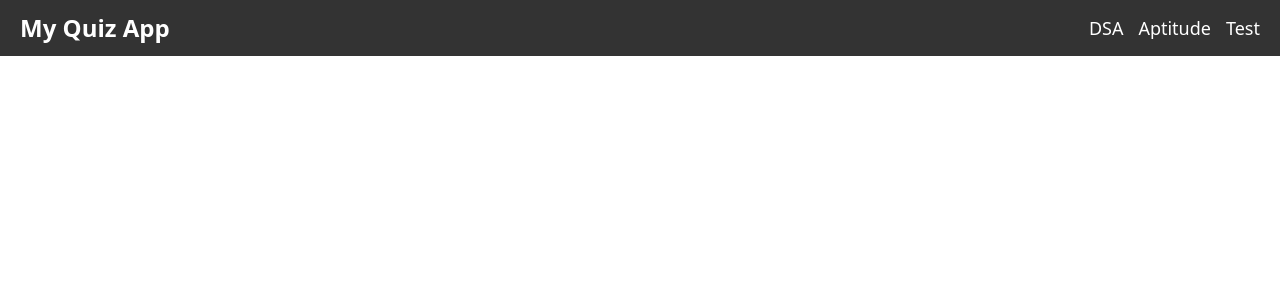
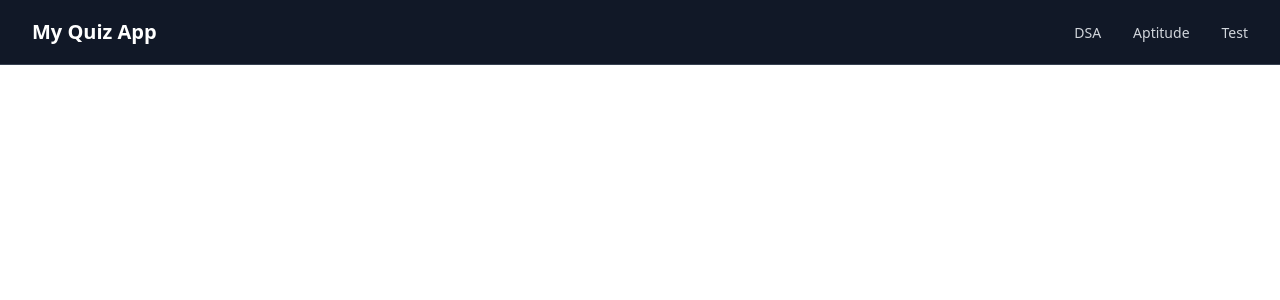
Before and after one commit to ArshBakshi/coding-platform, a React (Create React App) app: page / in a window 1280 px wide. Shown: the top 300 px of the page. Built offline with nearby package versions, Linux system fonts and the light colour scheme.

Commit message:
css changed

```diff
--- a/src/pages/Header.jsx
+++ b/src/pages/Header.jsx
@@ -1,21 +1,29 @@
-// Header.js
 import React from "react";
 import { NavLink } from "react-router-dom";
 
 const Header = () => {
   return (
-    <header className="navbar">
+    <header className="bg-gray-900 border-b border-gray-700">
+      <div className="max-w-7xl mx-auto px-4 sm:px-6 lg:px-8">
+        <div className="flex items-center justify-between h-16">
           <NavLink
-       to="/">
-        <div className="navbar-logo">My Quiz App</div>
+            to="/"
+            className="text-white text-xl font-bold hover:text-blue-400 transition duration-300"
+          >
+            My Quiz App
           </NavLink>
+
           <nav>
-        <ul className="navbar-list">
+            <ul className="flex space-x-8">
               <li>
                 <NavLink
                   to="/coding"
                   className={({ isActive }) =>
-                isActive ? "navbar-link active-link" : "navbar-link"
+                    `text-sm font-medium transition duration-300 ${
+                      isActive
+                        ? "text-blue-400 border-b-2 border-blue-400 pb-2"
+                        : "text-gray-300 hover:text-blue-400"
+                    }`
                   }
                 >
                   DSA
@@ -25,7 +33,11 @@ const Header = () => {
                 <NavLink
                   to="/aptitude"
                   className={({ isActive }) =>
-                isActive ? "navbar-link active-link" : "navbar-link"
+                    `text-sm font-medium transition duration-300 ${
+                      isActive
+                        ? "text-blue-400 border-b-2 border-blue-400 pb-2"
+                        : "text-gray-300 hover:text-blue-400"
+                    }`
                   }
                 >
                   Aptitude
@@ -35,7 +47,11 @@ const Header = () => {
                 <NavLink
                   to="/test"
                   className={({ isActive }) =>
-                isActive ? "navbar-link active-link" : "navbar-link"
+                    `text-sm font-medium transition duration-300 ${
+                      isActive
+                        ? "text-blue-400 border-b-2 border-blue-400 pb-2"
+                        : "text-gray-300 hover:text-blue-400"
+                    }`
                   }
                 >
                   Test
@@ -43,6 +59,8 @@ const Header = () => {
               </li>
             </ul>
           </nav>
+        </div>
+      </div>
     </header>
   );
 };
```
Lines whose indentation alone changed are shown as unchanged.
